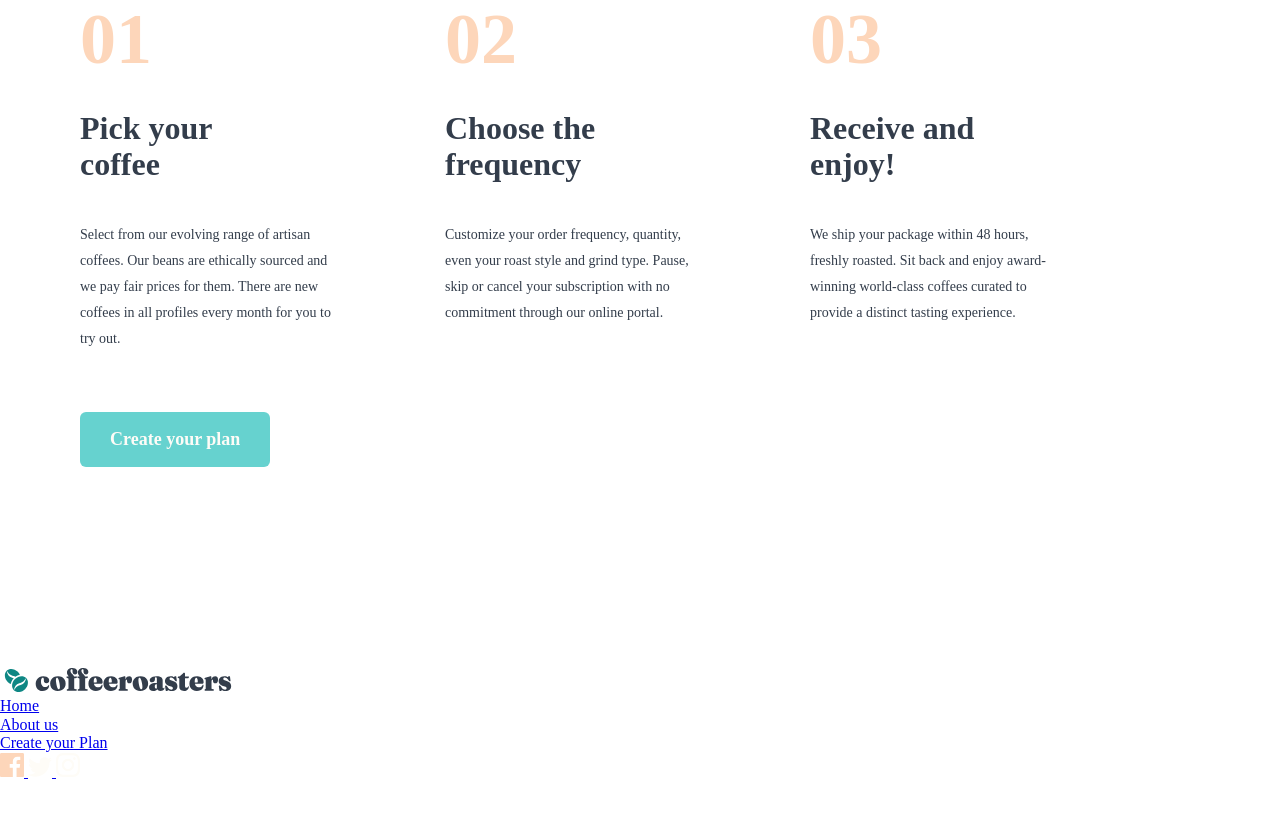
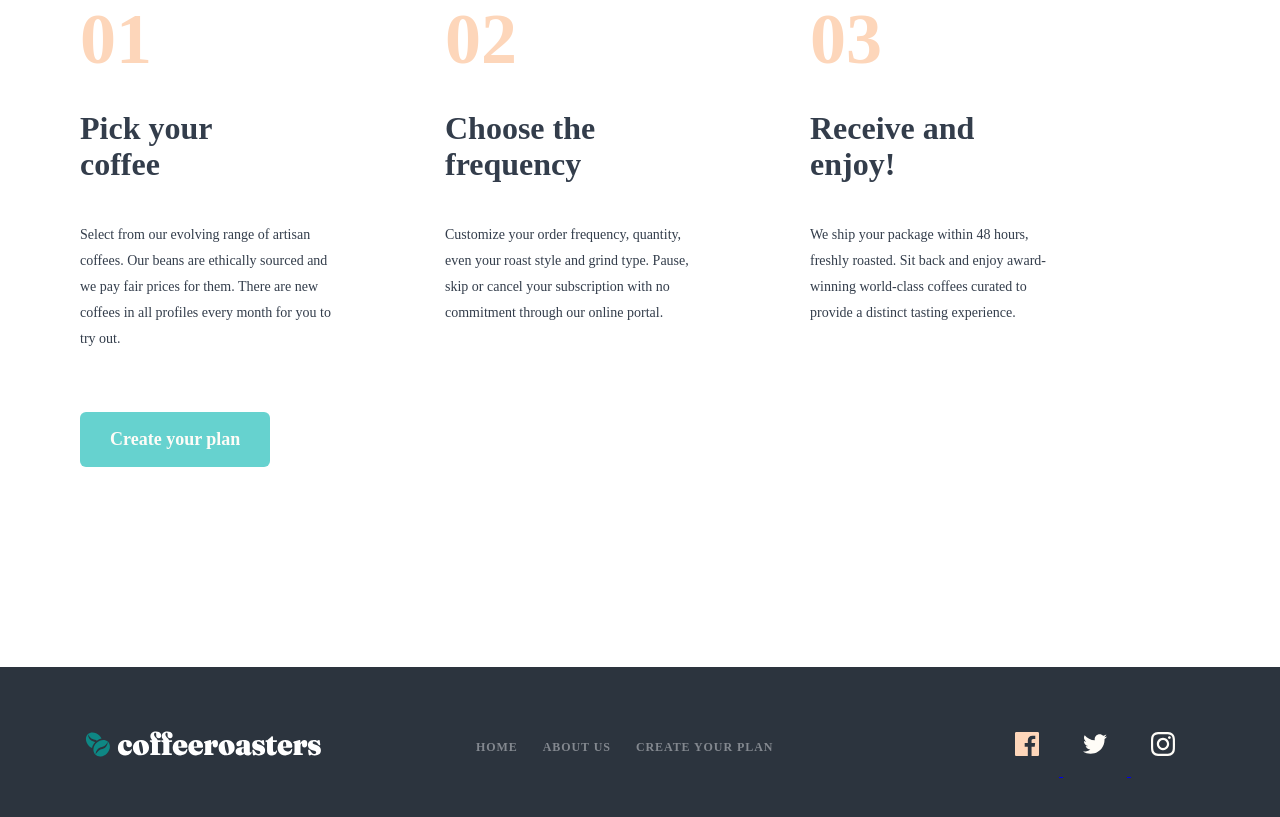
Before and after one commit to JonibekQamarov/coffee-site, a plain HTML site: page index.html in a window 1280 px wide. Shown: the part 2555-3372 px from the top of the page. Before the commit the page ends 3336 px from the top, so only its background shows below. Drawn offline with Linux system fonts and the light colour scheme.

Commit message:
footer end

```diff
--- a/css/main.css
+++ b/css/main.css
@@ -704,3 +704,49 @@ template {
   cursor: pointer;
   margin-bottom: 200px;
 }
+
+.footer {
+  background-color: #2c343e;
+  padding: 45px 85px;
+  display: flex;
+  align-items: center;
+  justify-content: space-between;
+}
+
+.footer-couple {
+  display: flex;
+  align-items: center;
+  gap: 155px;
+}
+
+.footer-ul {
+  display: flex;
+  align-items: center;
+  gap: 25px;
+}
+
+.cff__list {
+  list-style: none;
+}
+
+.cff__list-link {
+  font-family: "Barlow";
+  font-style: normal;
+  font-weight: 700;
+  font-size: 12px;
+  line-height: 15px;
+  /* identical to box height, or 125% */
+  letter-spacing: 0.923077px;
+  text-transform: uppercase;
+  color: #83888f;
+  text-decoration: none;
+}
+
+.cff__list-link:hover {
+  color: #fefcf7;
+  cursor: pointer;
+}
+
+.footer-social-icons__box img {
+  margin: 20px;
+}
--- a/index.html
+++ b/index.html
@@ -215,7 +215,7 @@
       <div class="footer-couple">
         <a href="/">
           <img
-            src="./images/Group 5.svg"
+            src="./images/logo-footer.svg"
             alt="coffee-logo"
             width="236px"
             height="26px"
@@ -235,13 +235,28 @@
       </div>
       <div class="footer-social-icons__box">
         <a href="#">
-          <img src="./images/facebook.svg" alt="facebook" />
+          <img
+            src="./images/facebook.svg"
+            alt="facebook"
+            width="24px"
+            height="24px"
+          />
         </a>
         <a href="#">
-          <img src="./images/twitter.svg" alt="twitter" />
+          <img
+            src="./images/twitter.svg"
+            alt="twitter"
+            width="24px"
+            height="24px"
+          />
         </a>
         <a href="#">
-          <img src="./images/instagramm.svg" alt="instagramm" />
+          <img
+            src="./images/instagramm.svg"
+            alt="instagramm"
+            width="24px"
+            height="24px"
+          />
         </a>
       </div>
     </footer>
```
Also changed, not shown: images/logo-footer.svg (added).
